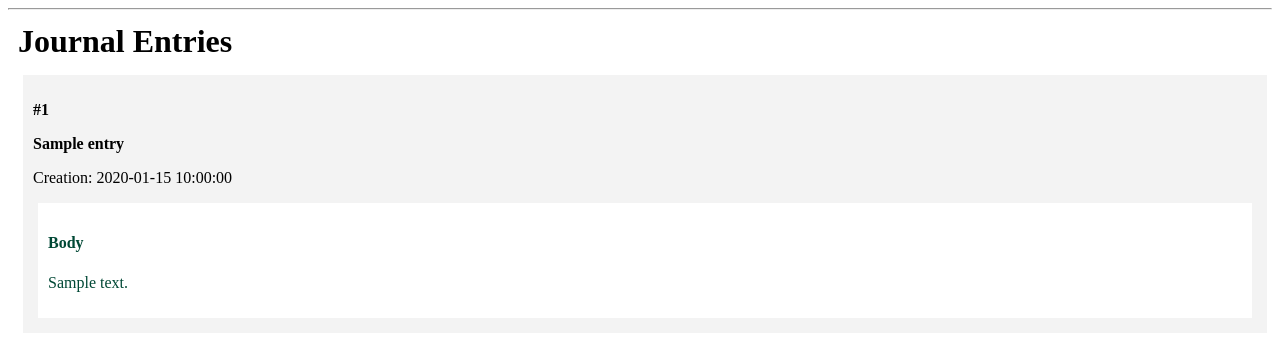
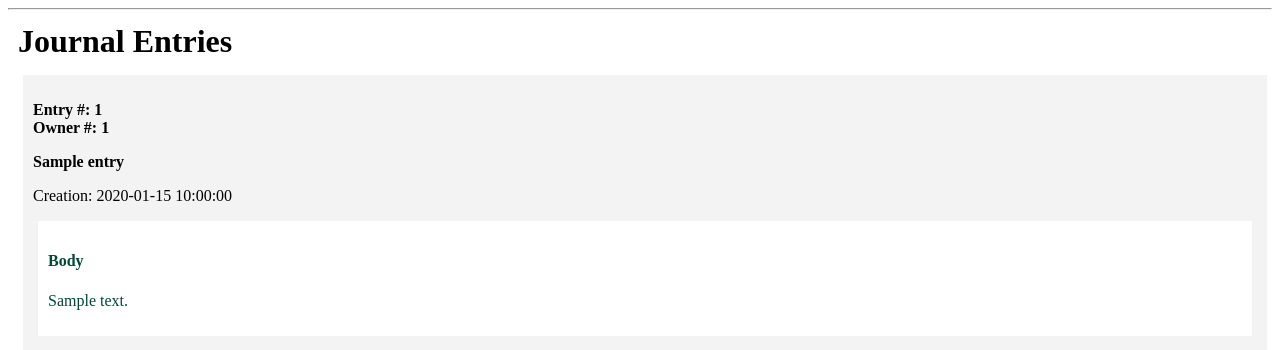
Before and after one commit to jayupad/My-Journal-Buddy, a Flask app: template backend/templates/index.html in a window 1280 px wide. Shown: the part 63-413 px from the top of the page. Run offline with Flask 3, Linux system fonts and the light colour scheme; tables that the repository leaves empty hold one stand-in row (values such as "Sample post"); the template is opened without the code that fills it: values that come from a table or form of the project are taken from there, most other values are stand-ins (such as "Sample title", 1, 10 or a date in 2020).

Commit message:
Changed template to include the owner id for testing

```diff
--- a/backend/templates/index.html
+++ b/backend/templates/index.html
@@ -1,18 +1,20 @@
-{% extends 'base.html' %}
-
-{% block content %}
+{% extends 'base.html' %} {% block content %}
 <h1 class="title">{% block title %} Journal Entries {% endblock %}</h1>
 <div class="content">
-        {% for journal_entry in journal_entries %}
+    {% for entry in entries %}
     <div class="journal_entry">
-                <p><b>#{{ journal_entry.id }}</b></p>
+        <p>
+            <b>Entry #: {{ entry.id }}</b>
+            <br>
+            <b>Owner #: {{ entry.owner_id }}</b>
+        </p>
         <b>
-                    <p class="entry_title">{{ journal_entry.title }}</p>
+            <p class="entry_title">{{ entry.title }}</p>
         </b>
-                <p>Creation: {{ journal_entry.datetime }}</p>
+        <p>Creation: {{ entry.datetime }}</p>
         <div class="entry_body">
             <h4>Body</h4>
-                    <p>{{ journal_entry.body }}</p>
+            <p>{{ entry.body }}</p>
         </div>
     </div>
     {% endfor %}
```
Lines whose indentation alone changed are shown as unchanged.
